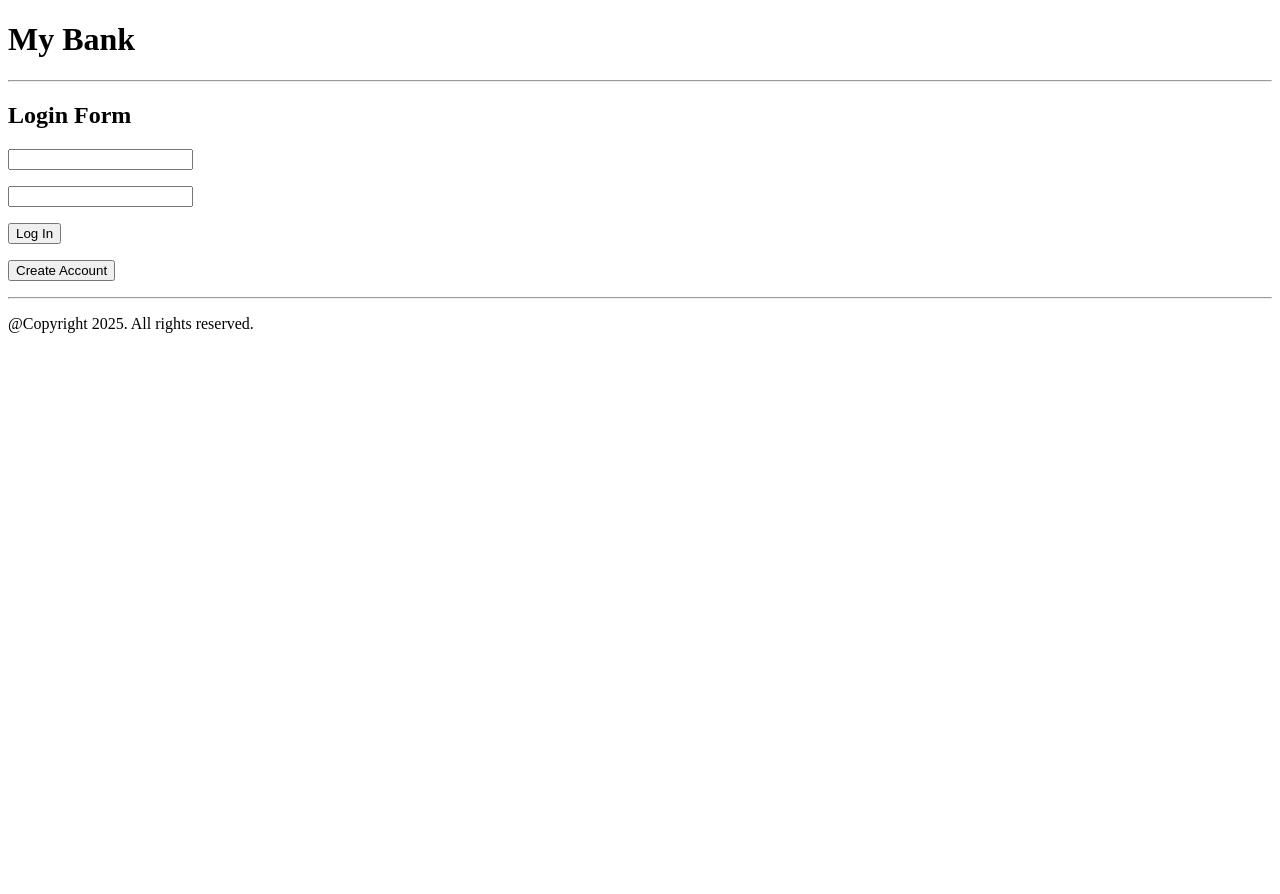
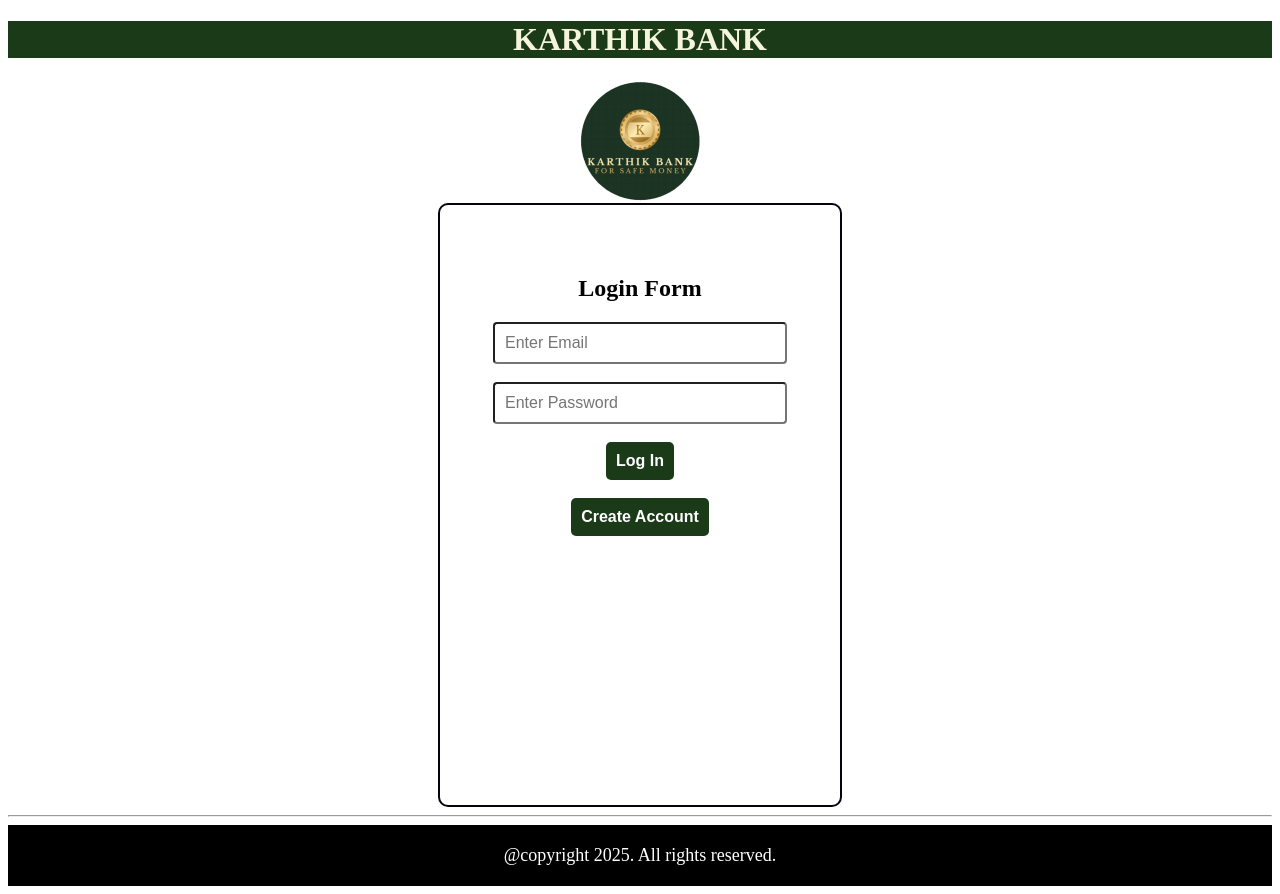
Before and after one commit to gkarthik2710/my-bank, a plain HTML site: page index.html in a window 1280 px wide. Before the commit the page ends 800 px from the top, so only its background shows below. Drawn offline with Linux system fonts and the light colour scheme.

Commit message:
css added

```diff
--- a/index.html
+++ b/index.html
@@ -4,13 +4,18 @@
     <meta charset="UTF-8">
     <meta name="viewport" content="width=device-width, initial-scale=1.0">
     <title>My Bank</title>
-    <link rel="stylesheet" href="styles.css">
+    <link rel="stylesheet" href="style.css">
 </head>
 <body>
-    <h1 class="header">My Bank</h1>
-    <hr />
+    <h1 class="header">KARTHIK BANK</h1>
+   <div class="header2"><img src="images/bank.png" ></div>
+
+    <div class="container">
+        <div class="box">
     <script src="index.js"></script>
-    <hr />
-    <p>@Copyright 2025. All rights reserved.</p>
+</div>
+    </div>
+    <hr>
+    <div class="footer">@copyright 2025. All rights reserved.</div>
 </body>
 </html>
--- a/index.js
+++ b/index.js
@@ -117,8 +117,8 @@ function showLogin() {
   <div>
       <h2>Login Form</h2>
       <div id='msg'></div>
-      <p><input id="email" type="text"></p>
-      <p><input id="password" type="password"></p>
+      <p><input id="email" type="text" placeholder="Enter Email"> </p>
+      <p><input id="password" type="password" placeholder="Enter Password"></p>
       <button onclick='chkUser()'>Log In</button>
       <p><button onclick='showForm()'>Create Account</button></p>
   </div>
--- a/style.css
+++ b/style.css
@@ -1,3 +1,66 @@
 .header {
-    background-color: silver;
+    display:flex;
+    justify-content:center;
+    background-color: rgb(27, 58, 24);
+    color: beige;
+    font-weight: bolder;
+    font-size: xx-large;
 }
+.header2 {
+    display:flex;
+    justify-content:center;
+}
+.footer {
+    display: flex;
+    justify-content: center ;
+
+    padding: 20px;
+    margin: 0px;
+    background-color: black;
+    color: white;
+    font-size: large;
+
+  }
+  input{
+    border-radius: 4px;
+    font-style:normal;
+    font-size:medium;
+    width: 90%;
+    padding: 10px;
+
+
+  }
+  button{
+    background-color: rgb(27, 58, 24);
+    border-radius: 5px;
+    color: white;
+    font-weight: bold;
+    padding: 10px;
+    font-size: medium;
+    border: rgb(27, 58, 24);
+  }
+  .container{
+    text-align: center;
+    display: flex;
+    justify-content: center;
+    background-color: white;
+
+}
+.box{
+    border: 2px solid rgb(4, 3, 17);
+    width: 300px;
+    height: 500px;
+    background-color:white;
+    border-radius: 10px;
+    padding: 50px;
+
+}
+
+
+h1{
+   font-style: normal;
+   font-size: small;
+}
+p{
+    font-size: large;
+}
```
Also changed, not shown: images/bank.png (added).
